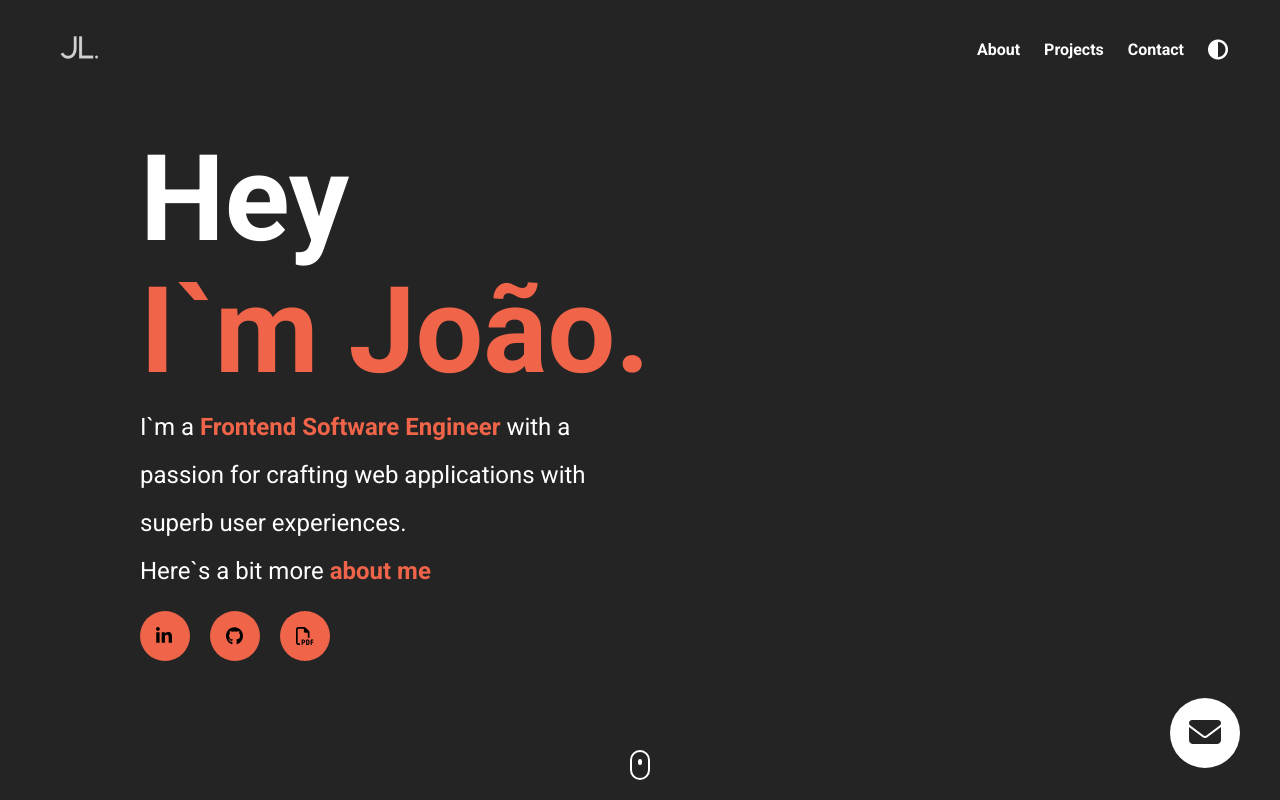
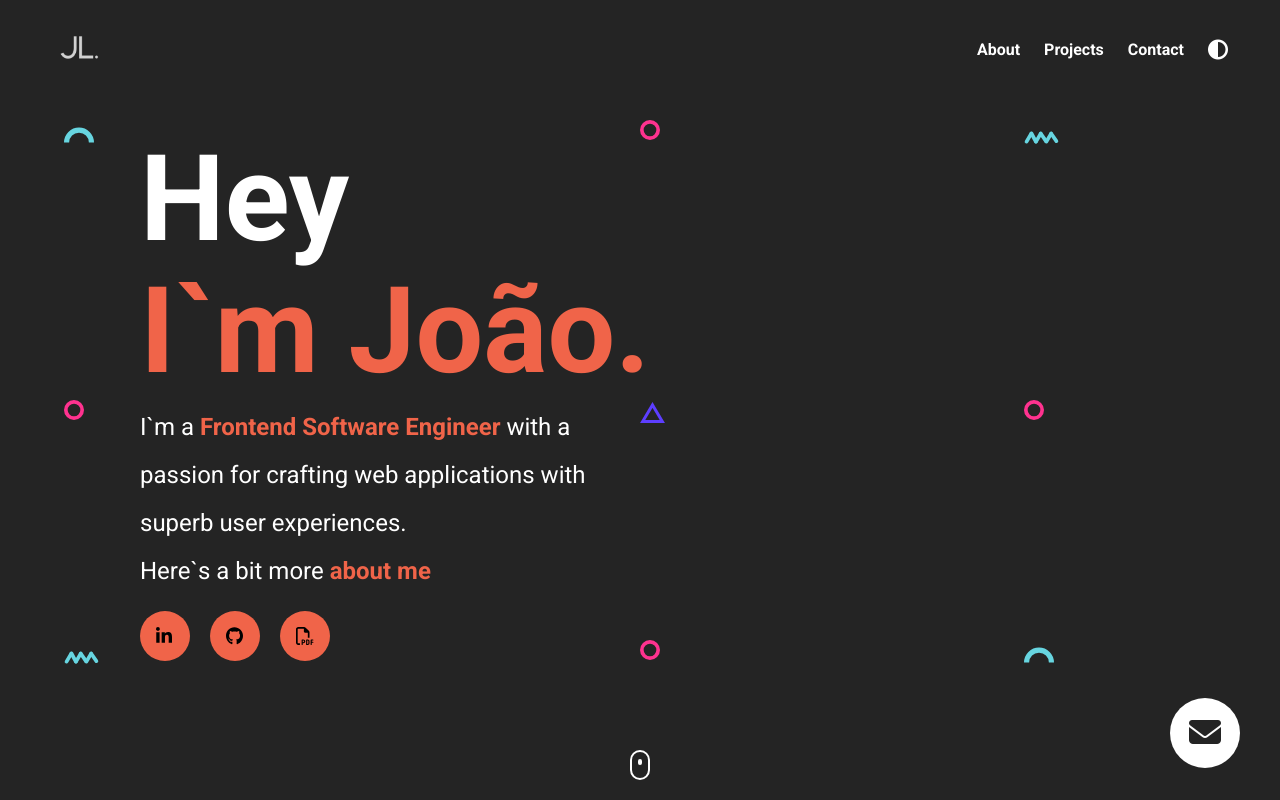
Before and after one commit to JoaoLira-br/joao-lira-eportfolio, a plain HTML site: page index.html in a window 1280 px wide. Both pictures are taken after a click on the icon 1218 px from the left and 49 px from the top of the page. Shown: the top 800 px of the page. Drawn offline with nearby package versions, Linux system fonts and the light colour scheme.

Commit message:
adds shapes

```diff
--- a/index.html
+++ b/index.html
@@ -22,7 +22,7 @@
     </script>
   </head>
   <body>
-    <section id="landing-page">
+    <section id="landing-page" onmousemove="moveBackground(event)">
       <nav>
         <figure>
           <img id="personal-logo" src="./assets/J l ..png" alt="" />
@@ -202,6 +202,16 @@
               </div>
         </div>
       </div>
+      <img src="./assets/semi circle.svg" class="shape shape--0">
+      <img src="./assets/circle.svg" class="shape shape--1">
+      <img src="./assets/squiggly.svg" class="shape shape--2">
+      <img src="./assets/circle.svg" class="shape shape--3">
+      <img src="./assets/triangle.svg" class="shape shape--4">
+      <img src="./assets/circle.svg" class="shape shape--5">
+      <img src="./assets/squiggly.svg" class="shape shape--6">
+      <img src="./assets/circle.svg" class="shape shape--7">
+      <img src="./assets/semi circle.svg" class="shape shape--8">
+
     </section>
     <section id="projects">
         <div class="container">
--- a/index.js
+++ b/index.js
@@ -1,18 +1,39 @@
 let isModalOpen = false;
 let contrastToggle = false;
-function toggleContrast(){
-    console.log("working");
+const landing = document.querySelector("#landing-page");
+// this: to avoid scaling by a magic number on moveBackground()
+const scaleFactor = 1 / 20;
 
-    contrastToggle = !contrastToggle;
-    if(contrastToggle){
-        document.body.classList.add("dark-theme");
-    }else{
+function toggleContrast() {
+  console.log("working");
 
-        document.body.classList.remove("dark-theme");
-    }
+  contrastToggle = !contrastToggle;
+  if (contrastToggle) {
+    document.body.classList.add("dark-theme");
+  } else {
+    document.body.classList.remove("dark-theme");
+  }
 }
 
+function moveBackground(event) {
+  const shapes = document.querySelectorAll(".shape");
 
+  const x = event.clientX * scaleFactor;
+  const y = event.clientY * scaleFactor;
+  console.log(x, y);
+
+  for (let i = 0; i < shapes.length; i++) {
+    const shape = shapes[i];
+    const isOdd = i % 2 !== 0;
+    // this: to add variation of movement to shapes
+    const boolInt = isOdd ? -1 : 1;
+    shape.style.transform = `translate(${x * boolInt}px, ${y * boolInt}px)`;
+  }
+
+  shapes.forEach((shape) => {
+    shape.style.transform = `translate(${x}px, ${y}px)`;
+  });
+}
 
 // async function loading(event){
 //     // to avoid auto-refresh from form submission
@@ -55,8 +76,6 @@ async function contact(event) {
   }
 }
 
-
-
 function toggleModal() {
   const loading = document.querySelector(".modal__overlay--loading");
   const success = document.querySelector(".modal__overlay--success");
--- a/styles.css
+++ b/styles.css
@@ -315,6 +315,11 @@ transition: all 300ms ease-in-out; /* apply transition here */
   box-shadow: 0 20px 80px 0 rgb(0, 0, 0, 0.55);
   visibility: visible;
 }
+/*
+
+DARK THEME
+
+*/
 
 .dark-theme .title,
 .dark-theme .section__title,
@@ -594,3 +599,69 @@ footer {
 .footer__copyright {
   color: white;
 }
+
+/*
+
+SHAPES
+
+shapes on the first row
+height = 15vh
+
+shapes on the 2 row
+height = 50vh
+
+shapes on the 3 row
+height = 80vh
+
+shapes on the first column
+width = 5vw
+
+shapes on the second column
+width = 50vw
+
+shapes on the second column
+width = 80vw
+
+*/
+
+
+.shape{
+    position: fixed;
+}
+.shape--0{
+
+    top: 15vh;
+    left: 5vw;
+}
+.shape--1{
+    top: 15vh;
+    left: 50vw;
+}
+.shape--2{
+    top: 15vh;
+    left: 80vw;
+}
+.shape--3{
+    top: 50vh;
+    left: 5vw;
+}
+.shape--4{
+    top: 50vh;
+    left: 50vw;
+}
+.shape--5{
+    top: 50vh;
+    left: 80vw;
+}
+.shape--6{
+    top: 80vh;
+    left: 5vw;
+}
+.shape--7{
+    top: 80vh;
+    left: 50vw;
+}
+.shape--8{
+    top: 80vh;
+    left: 80vw;
+}
```
